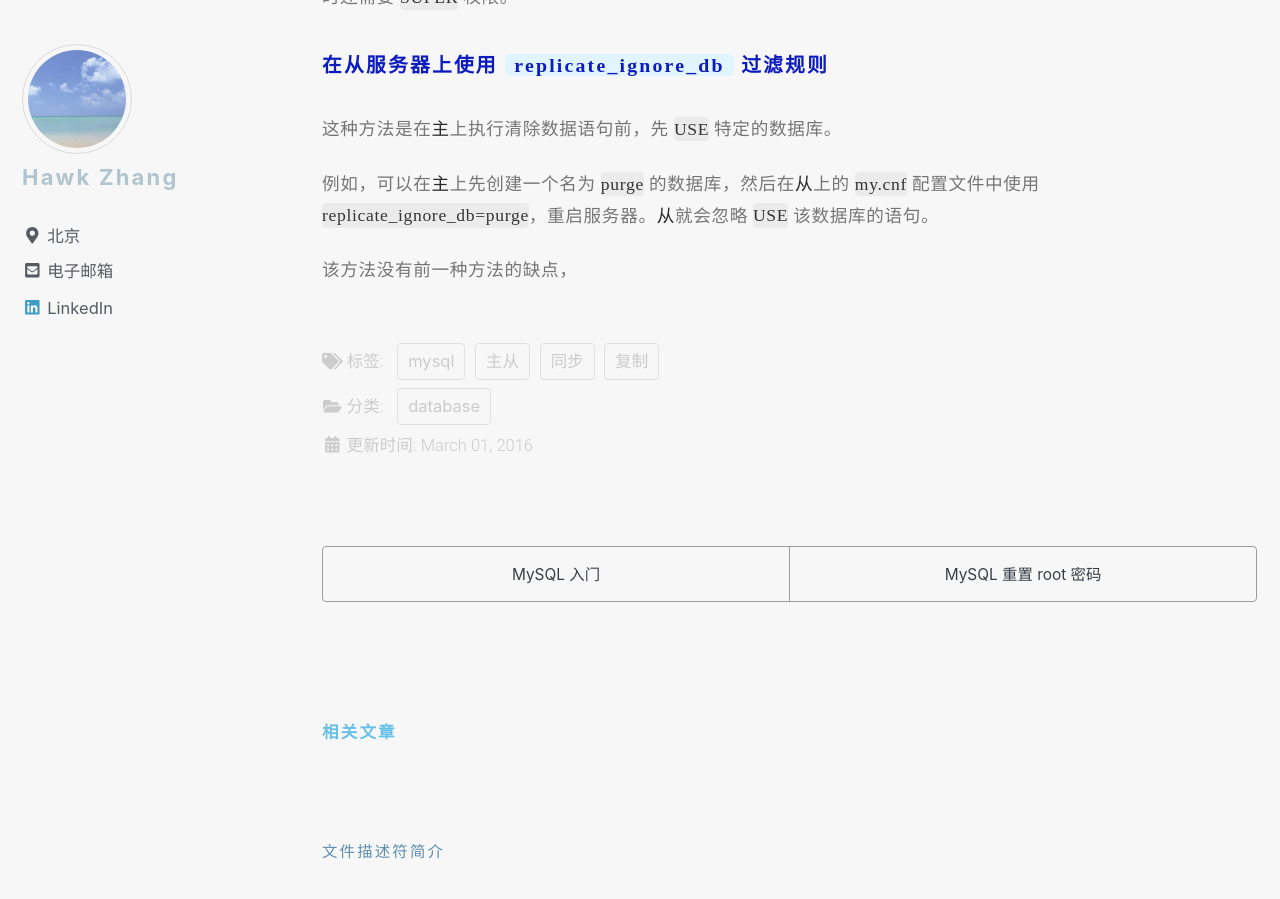
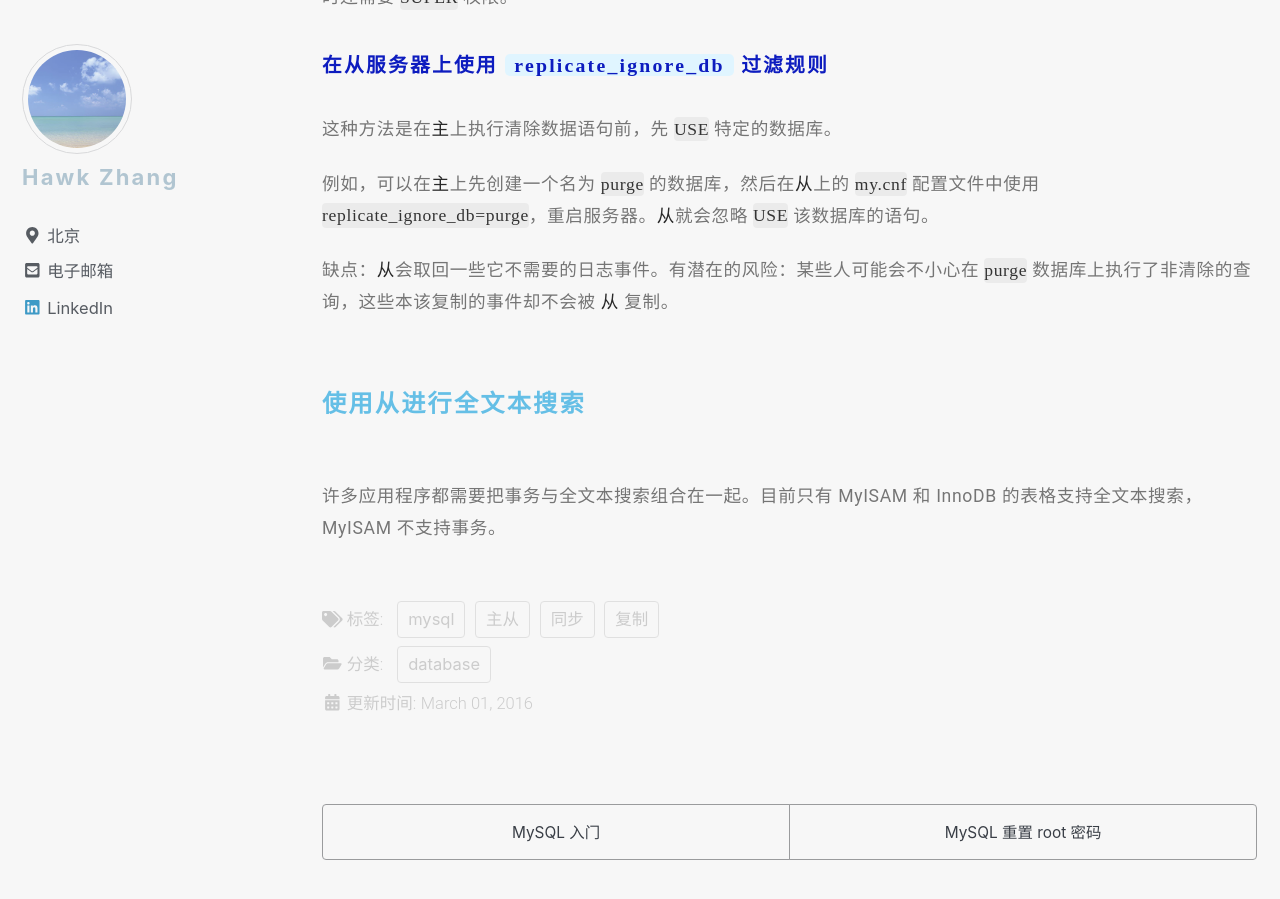
Before and after one commit to narru888/linotes_note, a Jekyll site: the page built from _posts/mysql/2016-03-01-master.slave.md, in a window 1280 px wide and 900 px high, scrolled down 40140 px. Built offline with Jekyll 4.4.1, drawn with Linux system fonts in a browser that asks for light colours; nearby versions of some CDN libraries; a script that is not in the unit is left out.

Commit message:
update on 2018-08-14 20:40:01 CST

```diff
--- a/_posts/mysql/2016-03-01-master.slave.md
+++ b/_posts/mysql/2016-03-01-master.slave.md
@@ -1244,4 +1244,13 @@ replicate_wild_do_table = sales.%
 
 例如，可以在*主*上先创建一个名为 `purge` 的数据库，然后在*从*上的 `my.cnf` 配置文件中使用 `replicate_ignore_db=purge`，重启服务器。*从*就会忽略 `USE` 该数据库的语句。
 
-该方法没有前一种方法的缺点，
+缺点：*从*会取回一些它不需要的日志事件。有潜在的风险：某些人可能会不小心在 `purge` 数据库上执行了非清除的查询，这些本该复制的事件却不会被 *从* 复制。
+
+
+
+
+
+
+#### 使用从进行全文本搜索
+
+许多应用程序都需要把事务与全文本搜索组合在一起。目前只有 MyISAM 和 InnoDB 的表格支持全文本搜索，MyISAM 不支持事务。
```
